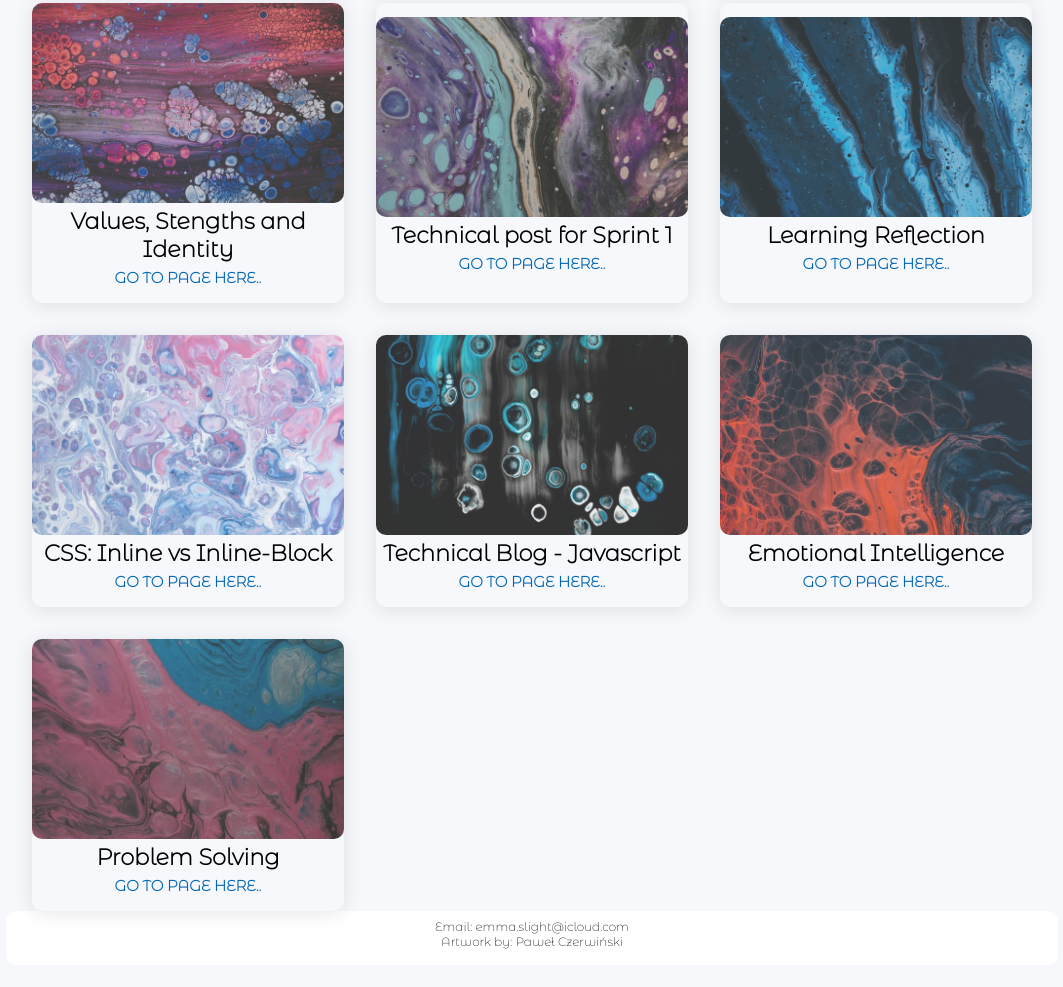
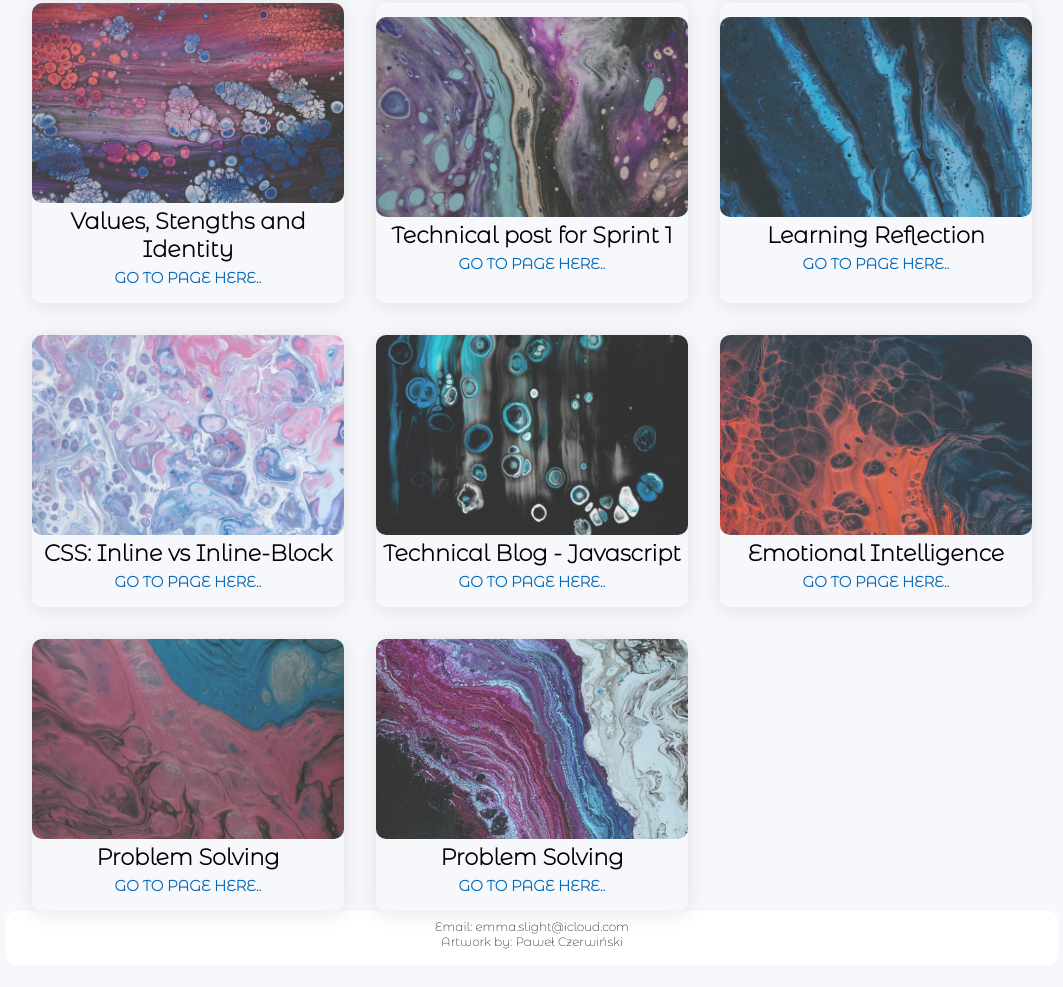
Before and after one commit to emma-r-slight/emma-r-slight.github.io, a plain HTML site: page index.html in a window 1280 px wide. Shown: the part 291-1278 px from the top of the page, without its empty margins (108-1171 px from the left). Drawn offline with Linux system fonts and the light colour scheme.

Commit message:
Add new link to sprint 4 blog page

```diff
--- a/index.html
+++ b/index.html
@@ -58,6 +58,12 @@
         <a class="link"href="blog/sprint4-technical.html">go to page here..</a>
       </div>
 
+      <div class="blog-page">
+        <img src="images/pic8.jpg" alt="Colorful marble artwork">
+        <h2>Problem Solving</h2>
+        <a class="link"href="blog/sprint4-cultural.html">go to page here..</a>
+      </div>
+
     </section>
     <footer>
       <p>Email: emma.slight@icloud.com</p>
```
